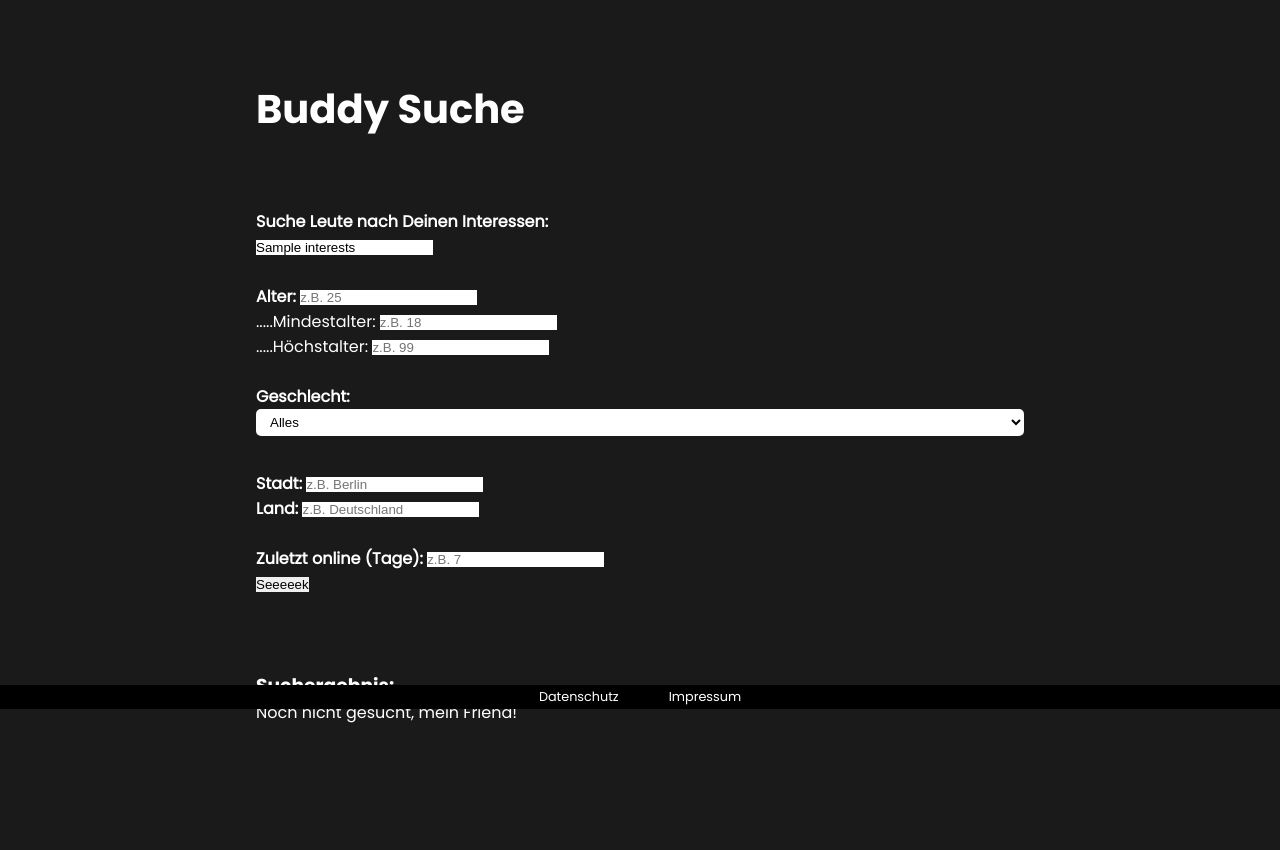
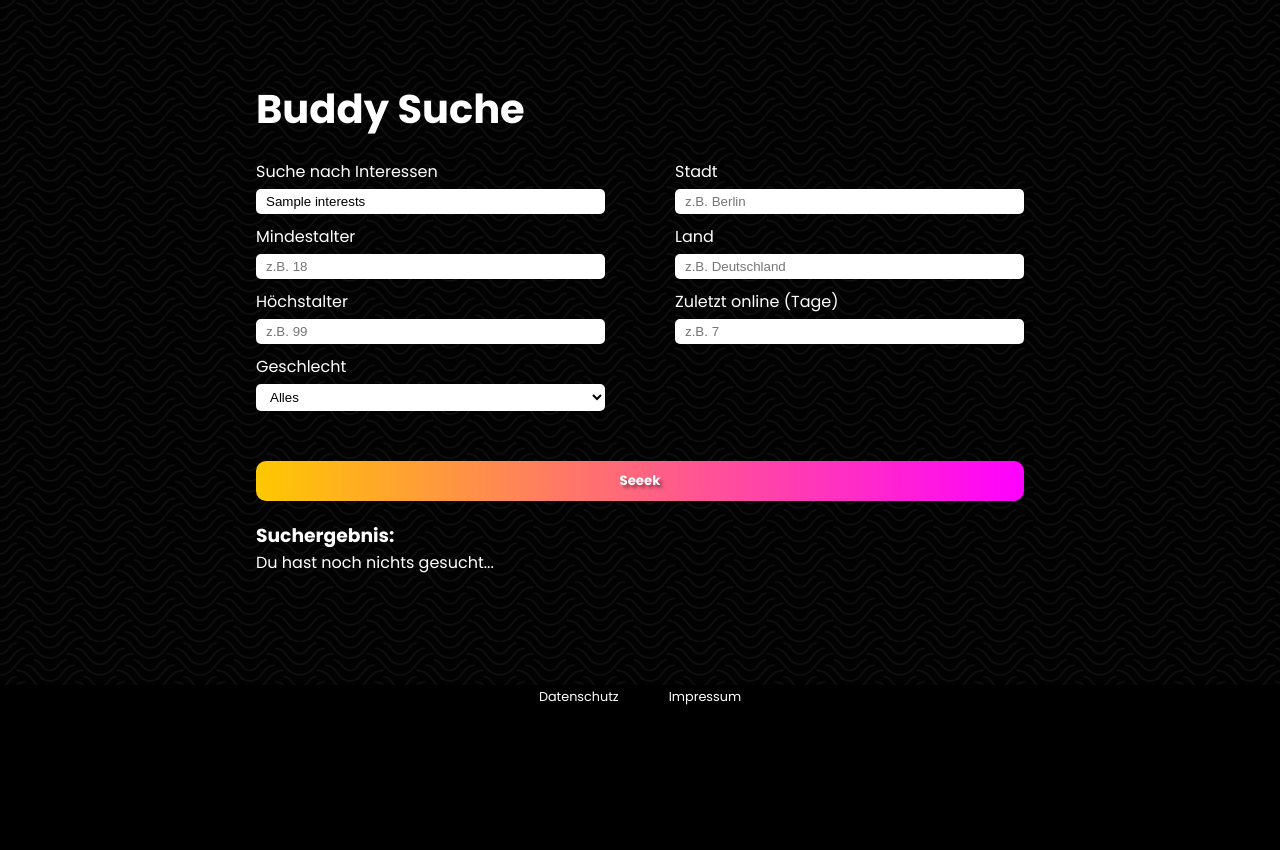
Before and after one commit to kismX/SocICo, a Django app: template templates/searchers/user_filter.html in a window 1280 px wide. Shown: the part 91-941 px from the top of the page. After the commit the page ends 796 px from the top, so only its background shows below. Run offline with Django 4.2, Linux system fonts and the light colour scheme; the template is opened without the code that fills it: most values are stand-ins (such as "Sample title", 1, 10 or a date in 2020).

Commit message:
update - css, websockets

```diff
--- a/chats/views.py
+++ b/chats/views.py
@@ -3,7 +3,7 @@ from django.shortcuts import render,redirect
 from django.http import HttpResponse
 from django.contrib.auth import get_user_model
 from django.db.utils import IntegrityError
-from accounts.models import Friendship
+from accounts.models import Friendship, Profile
 from .models import Room, Message
 from psycopg2 import errors
 
@@ -49,9 +49,11 @@ def room(request, slug):
     username_list = []
 
     for id in room.user_list:
-        if id != request.user.id:
+        # if id != request.user.id:
             profile = profiles.get(id=id)
             username_list.append(profile)
+
+
 
     return render(request, 'chats/room.html', {'room': room, 'messages': messages, 'username_list': username_list})
 
--- a/static/css/style.css
+++ b/static/css/style.css
@@ -38,6 +38,8 @@ body{
     background-color: #1a1a1a;
     color: #ffffff;
     font-family: "PoppinsRegular";
+    background-image: url(../../media/patterns/papyrus-dark.webp);
+    background-attachment: fixed;
 }
 h1, h2, h3, h4{
     font-family: "PoppinsBold";
@@ -738,6 +746,30 @@ h1 a{
 .groupchat-form-submit .colorfull-btn{
     width: 100%;
     display: block;
+}
+
+/* User Suche */
+
+.seek-result li{
+    list-style: none;
+    display: flex;
+    width: 100%;
+    justify-content: space-between;
+    align-items: center;
+    font-family: "PoppinsBold";
+    background-color: #ffffff38;
+    padding: 5px 10px;
+    box-sizing: border-box;
+    border-radius: 10px;
+    margin: 10px 0;
+}
+.seek-result p{
+    color: #d6d6d6;
+    font-family: "PoppinsRegular";
+    font-size: small;
+}
+.user-search label{
+    margin-bottom: 5px;
 }
 
 /* Media Queries */
@@ -877,6 +909,38 @@ h1 a{
     #ProfileForm input, select{
         margin-bottom: 10px;
     }
+    .user-posts #main-post{
+        width: 30%;
+    }
+    .chat-list{
+        display: flex;
+        justify-content: space-between;
+        gap: 100px;
+        font-family: "PoppinsBold";
+    }
+    .chat-list div{
+        width: 100%;
+        box-sizing: border-box;
+    }
+    .rooms-list{
+        width: 100%;
+    }
+    .create-chat-flex{
+        display: flex;
+        justify-content: space-between;
+        gap: 50px;
+    }
+    .create-chat-flex fieldset{
+        width: 100%;
+    }
+    .user-search{
+        display: flex;
+        gap: 70px
+    }
+    .user-search div{
+        width: 100%;
+    }
+
 }
 @media only screen and (min-width:1450px){
     .mq-gap-flex{
--- a/templates/chats/create_room.html
+++ b/templates/chats/create_room.html
@@ -9,6 +9,7 @@
     <form class="standart-form" method="post">
         {% csrf_token %}
 
+        <div class="create-chat-flex">
         <fieldset>
             <p>Freunde</p>
 
@@ -33,9 +34,8 @@
                 </div>
                 {% endfor %}
             </div>
-
         </fieldset>
-
+        </div>
         <fieldset class="groupchat-form-submit">
             <p>Chatname:</p>
             <input name="room_name" type="text" required>
--- a/templates/profile/profile_list.html
+++ b/templates/profile/profile_list.html
@@ -7,7 +7,7 @@
     <section class="flex-wrap-container profile-list">
         {% for profile in profile_list %}
         <a href="{% url 'profile_detail' profile.pk %}">
-            <p>{{ profile.user }}</p>
+            <p class="colorfull-txt">{{ profile.user }}</p>
             <img src="{{ profile.avatar.url }}" alt="">
         </a>
         {% endfor %}
--- a/templates/searchers/user_filter.html
+++ b/templates/searchers/user_filter.html
@@ -3,57 +3,56 @@
 {% block content %}
 <section class="row">
     <h1>Buddy Suche</h1>
-<br><br>
-    <form method="GET" action="{% url 'user_filter' %}">
-        <label for="interests"><strong>Suche Leute nach Deinen Interessen:</strong></label><br>
-        <input type="text" name="interests" placeholder="z.B. Knäckebrot, Musik, ..." value="{{ interests }}"> <br>
-        <br>
+    <form class="standart-form" method="GET" action="{% url 'user_filter' %}">
+        <div class="user-search">
+            <div>
+                <label for="interests">Suche nach Interessen</label>
+                <input type="text" name="interests" placeholder="z.B. Knäckebrot, Musik, ..." value="{{ interests }}">
 
-        <label for="age"><strong>Alter:</strong></label>
-        <input type="number" name="age", min="0" placeholder="z.B. 25"> <br>
+                <label for="min_age">Mindestalter</label>
+                <input type="number" name="min_age", min="0" placeholder="z.B. 18">
+                <label for="max_age">Höchstalter</label>
+                <input type="number" name="max_age", min="0" placeholder="z.B. 99">
 
-        <label for="min_age">.....Mindestalter:</label>
-        <input type="number" name="min_age", min="0" placeholder="z.B. 18"> <br>
-        <label for="max_age">.....Höchstalter:</label>
-        <input type="number" name="max_age", min="0" placeholder="z.B. 99"> <br>
-        <br>
-        <label for="gender"><strong>Geschlecht:</strong></label>
-        <select name="gender">
-            <option value="">Alles</option>
-            <option value="female">weiblich</option>
-            <option value="male">männlich</option>
-            <option value="divers">divers</option>
-        </select> <br>
+                <label for="gender">Geschlecht</label>
+                <select name="gender">
+                    <option value="">Alles</option>
+                    <option value="female">weiblich</option>
+                    <option value="male">männlich</option>
+                    <option value="divers">divers</option>
+                </select>
+            </div>
 
-        <label for="city"><strong>Stadt:</strong></label>
-        <input type="text" name="city" placeholder="z.B. Berlin"> <br>
+            <div>
+                <label for="city">Stadt</label>
+                <input type="text" name="city" placeholder="z.B. Berlin">
 
-        <label for="country"><strong>Land:</strong></label>
-        <input type="text" name="country" placeholder="z.B. Deutschland"> <br><br>
+                <label for="country">Land</label>
+                <input type="text" name="country" placeholder="z.B. Deutschland">
 
-        <label for="last_online_cut"><strong>Zuletzt online (Tage):</strong></label>
-        <input type="number" name="last_online_cut", min="0" placeholder="z.B. 7"> <br>
-
-        <button type="submit">Seeeeek</button>
+                <label for="last_online_cut">Zuletzt online (Tage)</label>
+                <input type="number" name="last_online_cut", min="0" placeholder="z.B. 7">
+            </div>
+        </div>
+        <button class="colorfull-btn" type="submit">Seeek</button>
     </form>
-<br>
-<br>
-<br>
 
     <h3>Suchergebnis:</h3>
     <!-- ich sage, nur wenn es GET requests gibt bisher (also eine suchanfrage), führt er die auflistung der ergebnisse aus  -->
     {% if request.GET %}
         {% if users %}
-            <ul>
+            <ul class="seek-result">
                 {% for user in users %}
                     <li>
-                        <strong><a href="{% url 'profile_detail' pk=user.profile.id %}">{{ user.username }}</a></strong>..................  <em>zuletzt online: <strong>{{ user.profile.last_online|date:"d.m.Y H:i" }}</em></strong>
+                        <a class="colorfull-txt" href="{% url 'profile_detail' pk=user.profile.id %}">{{ user.username }}</a>
+                        <p>zuletzt online: {{ user.profile.last_online|date:"d.m.Y H:i" }}</p>
                     </li>
+                    <hr class="dotted-line" id="hr-margin-none">
                 {% endfor %}
             </ul>
         {% else %}
             {% if similar_interests %}
-                <p>Irgendwie nix zu finden, meinteste vielleicht:</p>
+                <p>Tut uns leid darunter finden wir nichts, meintest du vielleicht:</p>
                 <ul>
                     {% for similar_interest in similar_interests %}
                         <li>
@@ -64,15 +63,15 @@
                         </li>
                     {% endfor %}
                     <form action="{% url 'user_filter' %}" method="get">
-                        <button type="submit">Nochmal neu starten</button>
+                        <button class="colorfull-btn color-change" type="submit">Reset</button>
                     </form>
                 </ul>
             {% else %}
-                <p>....Sorry, aber Du bist alleine auf diesem Planeten mit deinem Kram!</p>
+                <p>....mh so jemanden scheint es hier nicht zu geben...</p>
             {% endif %}
         {% endif %}
     {% else %}
-        Noch nicht gesucht, mein Friend!
+        Du hast noch nichts gesucht...
     {% endif %}
 
     <br>
```
Also changed, not shown: other parts of static/css/style.css (+27 -20 lines), accounts/views.py (+9 -1 lines), chats/consumers.py (+32 -12 lines), templates/chats/room.html (+21 -7 lines), templates/chats/rooms.html (+11 -4 lines), templates/profile/profile_detail.html (+10 -10 lines), accounts/migrations/0021_profile_chat_status.py (added), accounts/migrations/0022_alter_profile_chat_status.py (added), accounts/migrations/0023_remove_profile_chat_status.py (added), media/patterns/papyrus-dark.webp (added), media/profile_images/background.jpeg (added).
